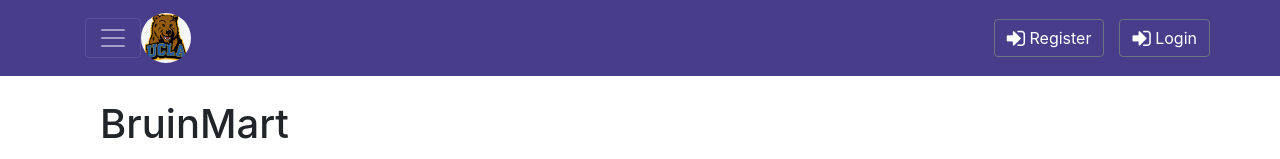
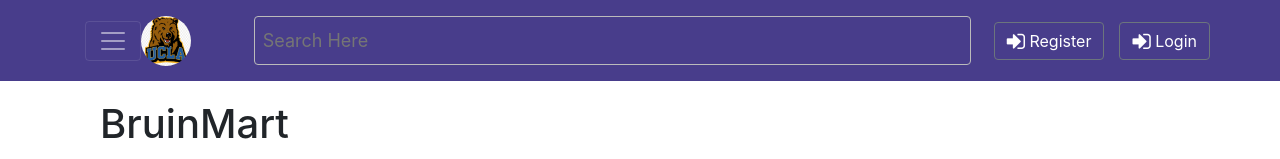
Before and after one commit to Ashleywutq/BruinMart, a React (Create React App) app: page / in a window 1280 px wide. Shown: the top 159 px of the page. Built offline with nearby package versions, Linux system fonts and the light colour scheme.

Commit message:
Add Search Bar to Header

```diff
--- a/src/SearchInput.css
+++ b/src/SearchInput.css
@@ -3,7 +3,7 @@
 }
 
 .component-search-input > div {
-  margin: 0 10px 10px 0px;
+  margin: 8px 8px 8px 0px;
 }
 
 .component-search-input input {
--- a/src/components/HeaderComponent.jsx
+++ b/src/components/HeaderComponent.jsx
@@ -19,9 +19,9 @@
 
 import Login from "./LoginComponent";
 import Register from "./RegisterComponent";
-
 import { NavLink } from "react-router-dom";
 import Avatar from "react-avatar";
+import SearchComponent from "./SearchComponent";
 
 class Header extends Component {
   constructor(props) {
@@ -113,7 +113,11 @@
                 </NavItem>
               </Nav>
             </Collapse>
-
+            <Nav className="ml-auto col-8 col-sm-8" navbar>
+              <NavItem>
+                <SearchComponent />
+              </NavItem>
+            </Nav>
             <Nav>
               <div class="row">
                 <div class="col-sm">
```
